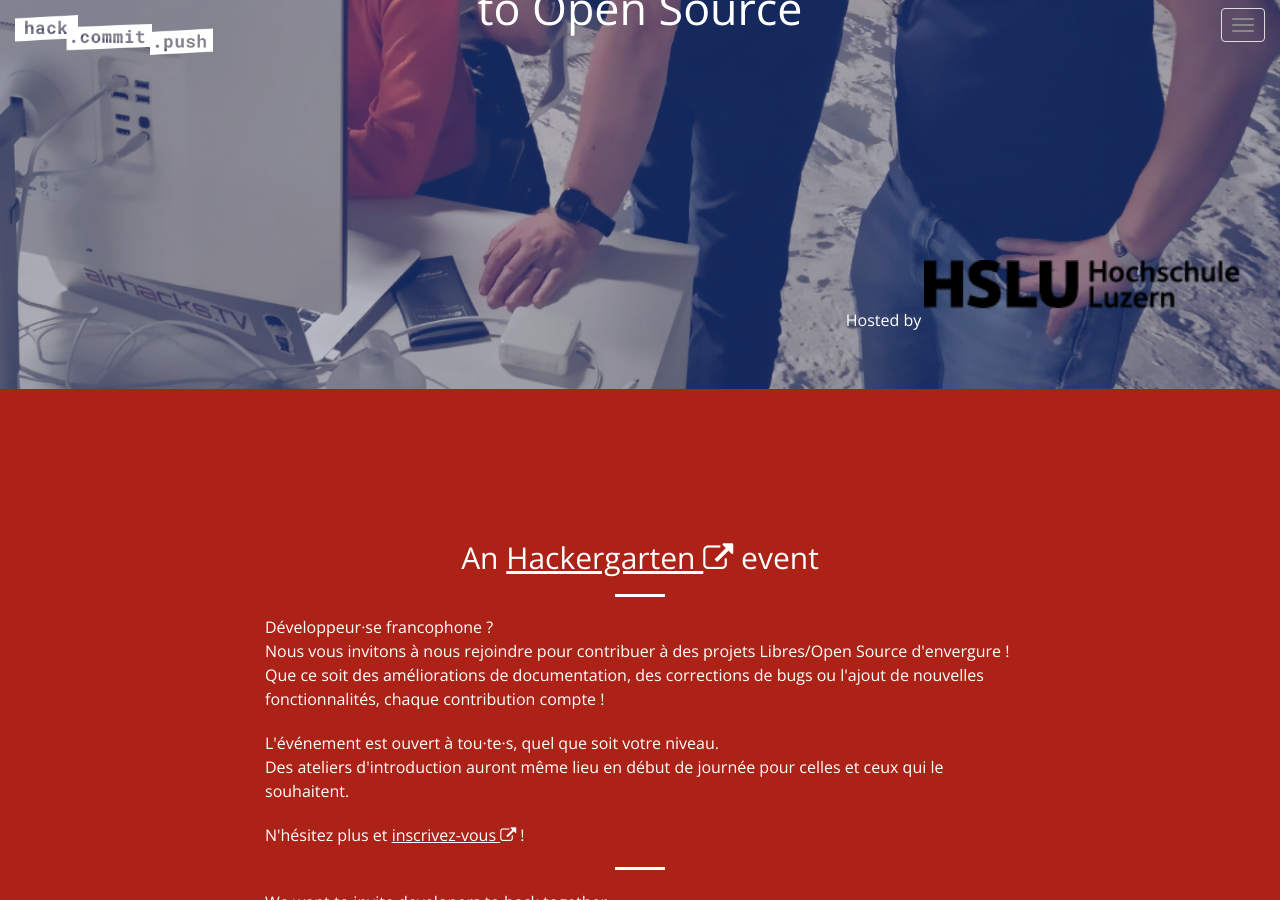
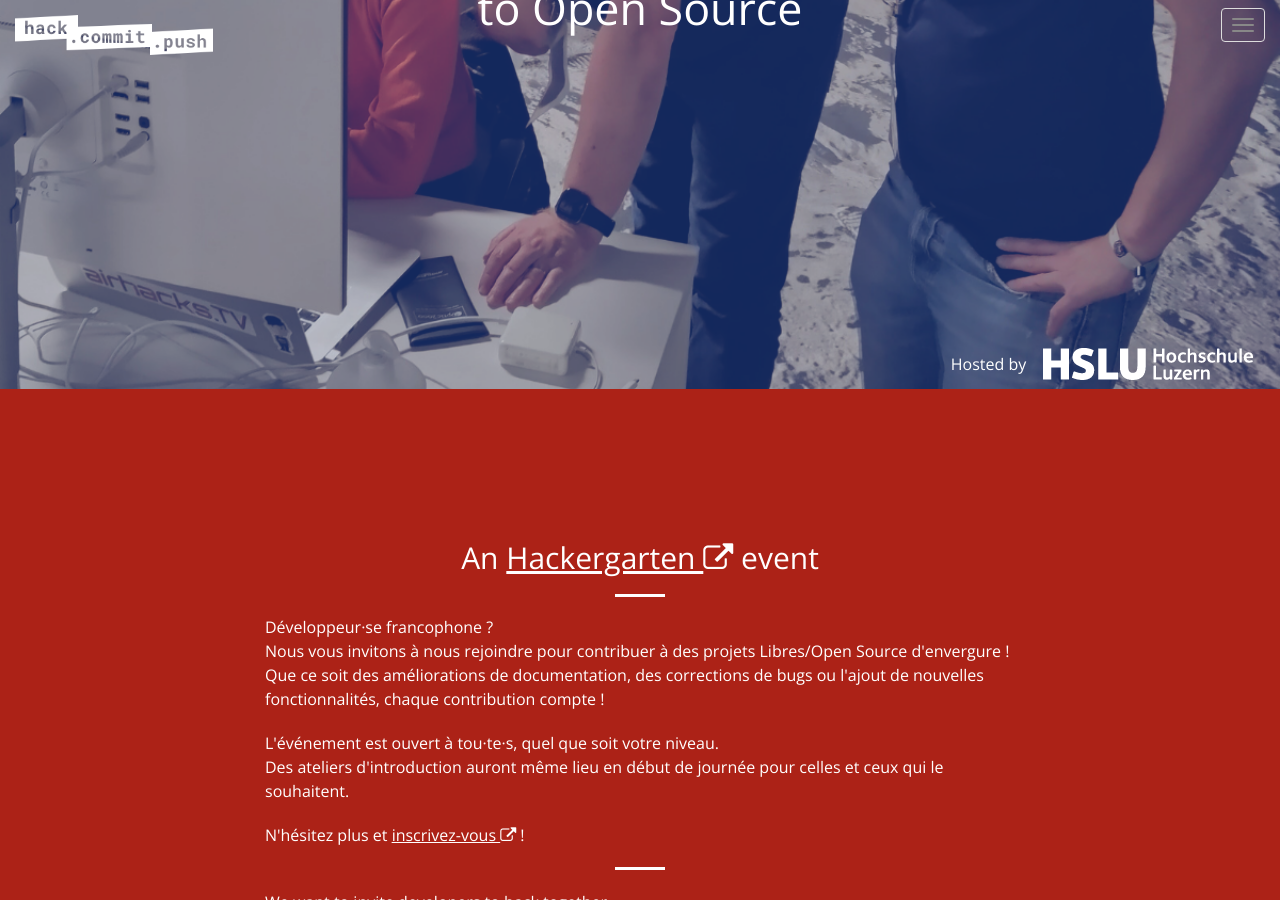
Before and after one commit to hack-commit-push/switzerland2024, a Jekyll site: the page built from index.html, in a window 1280 px wide and 900 px high, scrolled down 511 px. Built offline with Jekyll 4.4.1, drawn with Linux system fonts in a browser that asks for light colours.

Commit message:
💄 update host logo style

```diff
--- a/css/main.scss
+++ b/css/main.scss
@@ -161,7 +161,7 @@ header {
 			}
 
 			#host-logo {
-				height: 120px;
+				margin-left: 1em;
 			}
 		}
 
```
Also changed, not shown: img/hslu.png.
